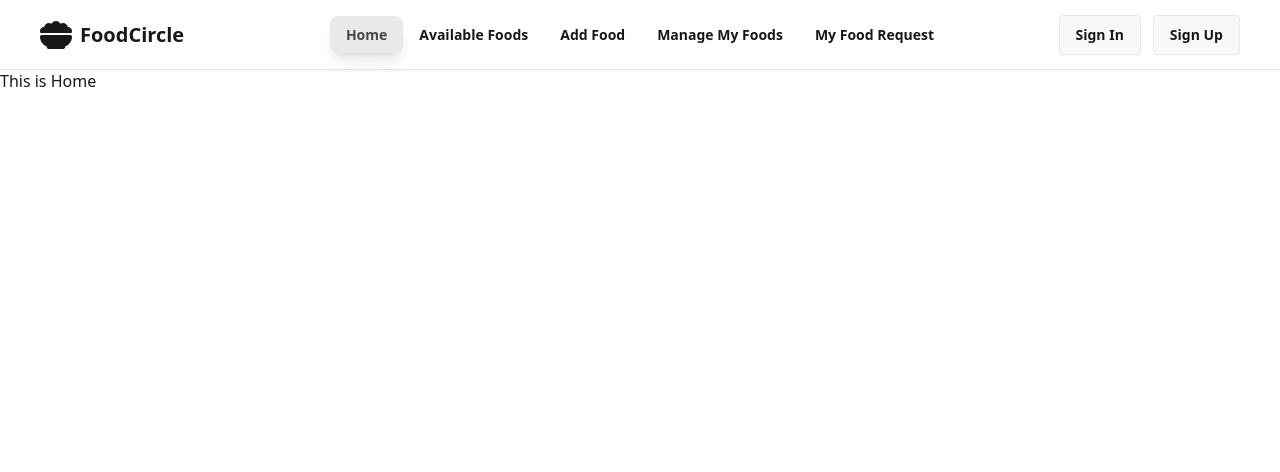
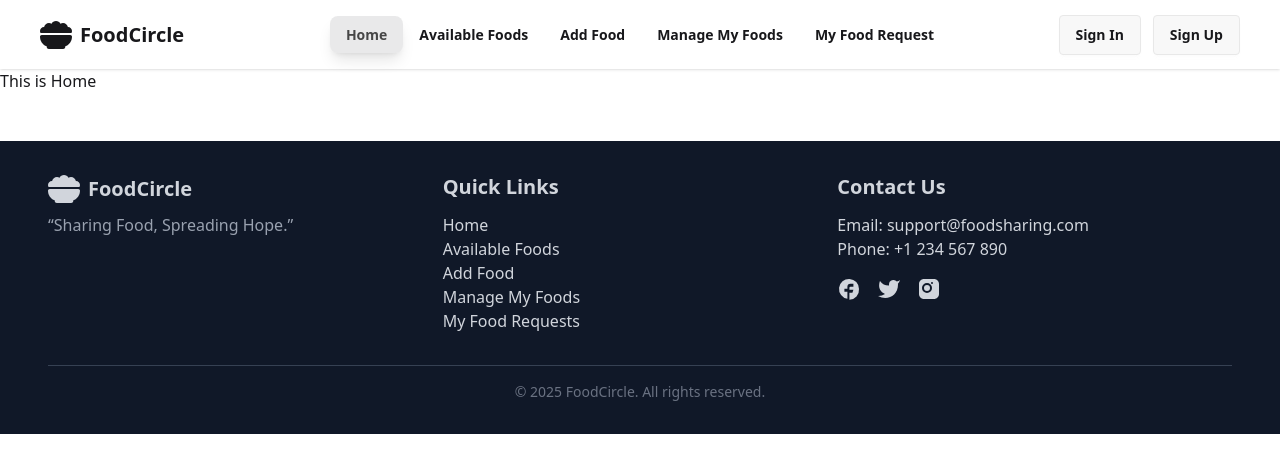
Before and after one commit to Alireja-khan/Food-Circle-Client, a React (Vite) app: page / in a window 1280 px wide. Shown: the top 472 px of the page. Built offline with nearby package versions, Linux system fonts and the light colour scheme; no server answers.

Commit message:
added signIn and signUp with google authentication and added a very nice footer also

```diff
--- a/src/components/Footer.jsx
+++ b/src/components/Footer.jsx
@@ -1,62 +1,62 @@
-// import React from 'react';
-// import { FaBowlFood } from 'react-icons/fa6';
+import React from 'react';
+import { FaBowlFood } from 'react-icons/fa6';
 
-// const Footer = () => {
-//     return (
-//         <footer className="bg-gray-900 text-gray-300 py-8 mt-12">
-//             <div className="container mx-auto px-6 md:px-12">
-//                 <div className="flex flex-col md:flex-row justify-between items-center md:items-start space-y-6 md:space-y-0">
-//                     {/* About Section */}
-//                     <div className="md:w-1/3">
-//                         <div className="flex items-center space-x-2 text-xl font-bold ">
-//                             <FaBowlFood className='w-8 h-8' />
-//                             <span>FoodCircle</span>
-//                         </div>
-//                         <p className="text-gray-400 mt-2">
-//                             “Sharing Food, Spreading Hope.”
-//                         </p>
-//                     </div>
+const Footer = () => {
+    return (
+        <footer className="bg-gray-900 text-gray-300 py-8 mt-12">
+            <div className="container mx-auto px-6 md:px-12">
+                <div className="flex flex-col md:flex-row justify-between items-center md:items-start space-y-6 md:space-y-0">
+                    {/* About Section */}
+                    <div className="md:w-1/3">
+                        <div className="flex items-center space-x-2 text-xl font-bold ">
+                            <FaBowlFood className='w-8 h-8' />
+                            <span>FoodCircle</span>
+                        </div>
+                        <p className="text-gray-400 mt-2">
+                            “Sharing Food, Spreading Hope.”
+                        </p>
+                    </div>
 
-//                     {/* Quick Links */}
-//                     <div className="md:w-1/3">
-//                         <h2 className="text-xl font-semibold mb-3">Quick Links</h2>
-//                         <ul>
-//                             <li><a href="/" className="hover:text-white transition">Home</a></li>
-//                             <li><a href="/available-foods" className="hover:text-white transition">Available Foods</a></li>
-//                             <li><a href="/add-food" className="hover:text-white transition">Add Food</a></li>
-//                             <li><a href="/manage-foods" className="hover:text-white transition">Manage My Foods</a></li>
-//                             <li><a href="/my-requests" className="hover:text-white transition">My Food Requests</a></li>
-//                         </ul>
-//                     </div>
+                    {/* Quick Links */}
+                    <div className="md:w-1/3">
+                        <h2 className="text-xl font-semibold mb-3">Quick Links</h2>
+                        <ul>
+                            <li><a href="/" className="hover:text-white transition">Home</a></li>
+                            <li><a href="/available-foods" className="hover:text-white transition">Available Foods</a></li>
+                            <li><a href="/add-food" className="hover:text-white transition">Add Food</a></li>
+                            <li><a href="/manage-foods" className="hover:text-white transition">Manage My Foods</a></li>
+                            <li><a href="/my-requests" className="hover:text-white transition">My Food Requests</a></li>
+                        </ul>
+                    </div>
 
-//                     {/* Contact & Social */}
-//                     <div className="md:w-1/3">
-//                         <h2 className="text-xl font-semibold mb-3">Contact Us</h2>
-//                         <p>Email: <a href="mailto:support@foodsharing.com" className="hover:text-white transition">support@foodsharing.com</a></p>
-//                         <p>Phone: <a href="tel:+1234567890" className="hover:text-white transition">+1 234 567 890</a></p>
+                    {/* Contact & Social */}
+                    <div className="md:w-1/3">
+                        <h2 className="text-xl font-semibold mb-3">Contact Us</h2>
+                        <p>Email: <a href="mailto:support@foodsharing.com" className="hover:text-white transition">support@foodsharing.com</a></p>
+                        <p>Phone: <a href="tel:+1234567890" className="hover:text-white transition">+1 234 567 890</a></p>
 
-//                         <div className="flex space-x-4 mt-4">
-//                             {/* You can replace '#' with your actual social URLs */}
-//                             <a href="#" aria-label="Facebook" className="hover:text-white transition">
-//                                 <svg className="w-6 h-6 fill-current" viewBox="0 0 24 24"><path d="M22 12a10 10 0 10-11.6 9.8v-7h-3v-3h3v-2a3 3 0 013-3h3v3h-3a1 1 0 00-1 1v2h4l-1 3h-3v7A10 10 0 0022 12z" /></svg>
-//                             </a>
-//                             <a href="#" aria-label="Twitter" className="hover:text-white transition">
-//                                 <svg className="w-6 h-6 fill-current" viewBox="0 0 24 24"><path d="M23 3a10.9 10.9 0 01-3.14 1.53 4.48 4.48 0 00-7.86 3v1A10.66 10.66 0 013 4s-4 9 5 13a11.64 11.64 0 01-7 2c9 5 20 0 20-11.5a4.5 4.5 0 00-.08-.83A7.72 7.72 0 0023 3z" /></svg>
-//                             </a>
-//                             <a href="#" aria-label="Instagram" className="hover:text-white transition">
-//                                 <svg className="w-6 h-6 fill-current" viewBox="0 0 24 24"><path d="M7 2C4.243 2 2 4.243 2 7v10c0 2.757 2.243 5 5 5h10c2.757 0 5-2.243 5-5V7c0-2.757-2.243-5-5-5H7zm8 3a1 1 0 110 2 1 1 0 010-2zm-5 1a5 5 0 110 10 5 5 0 010-10zm0 2a3 3 0 100 6 3 3 0 000-6z" /></svg>
-//                             </a>
-//                         </div>
-//                     </div>
-//                 </div>
+                        <div className="flex space-x-4 mt-4">
+                            {/* You can replace '#' with your actual social URLs */}
+                            <a href="#" aria-label="Facebook" className="hover:text-white transition">
+                                <svg className="w-6 h-6 fill-current" viewBox="0 0 24 24"><path d="M22 12a10 10 0 10-11.6 9.8v-7h-3v-3h3v-2a3 3 0 013-3h3v3h-3a1 1 0 00-1 1v2h4l-1 3h-3v7A10 10 0 0022 12z" /></svg>
+                            </a>
+                            <a href="#" aria-label="Twitter" className="hover:text-white transition">
+                                <svg className="w-6 h-6 fill-current" viewBox="0 0 24 24"><path d="M23 3a10.9 10.9 0 01-3.14 1.53 4.48 4.48 0 00-7.86 3v1A10.66 10.66 0 013 4s-4 9 5 13a11.64 11.64 0 01-7 2c9 5 20 0 20-11.5a4.5 4.5 0 00-.08-.83A7.72 7.72 0 0023 3z" /></svg>
+                            </a>
+                            <a href="#" aria-label="Instagram" className="hover:text-white transition">
+                                <svg className="w-6 h-6 fill-current" viewBox="0 0 24 24"><path d="M7 2C4.243 2 2 4.243 2 7v10c0 2.757 2.243 5 5 5h10c2.757 0 5-2.243 5-5V7c0-2.757-2.243-5-5-5H7zm8 3a1 1 0 110 2 1 1 0 010-2zm-5 1a5 5 0 110 10 5 5 0 010-10zm0 2a3 3 0 100 6 3 3 0 000-6z" /></svg>
+                            </a>
+                        </div>
+                    </div>
+                </div>
 
-//                 {/* Copyright */}
-//                 <div className="mt-8 border-t border-gray-700 pt-4 text-center text-gray-500 text-sm">
-//                     &copy; {new Date().getFullYear()} FoodCircle. All rights reserved.
-//                 </div>
-//             </div>
-//         </footer>
-//     );
-// };
+                {/* Copyright */}
+                <div className="mt-8 border-t border-gray-700 pt-4 text-center text-gray-500 text-sm">
+                    &copy; {new Date().getFullYear()} FoodCircle. All rights reserved.
+                </div>
+            </div>
+        </footer>
+    );
+};
 
-// export default Footer;
+export default Footer;
--- a/src/contexts/AuthContext/AuthProvider.jsx
+++ b/src/contexts/AuthContext/AuthProvider.jsx
@@ -2,6 +2,7 @@ import React, { useEffect, useState } from 'react';
 import { AuthContext } from './AuthContext';
 import { createUserWithEmailAndPassword, onAuthStateChanged, signInWithEmailAndPassword, signOut } from 'firebase/auth';
 import { auth } from '../../services/firebase.init';
+
 
 const AuthProvider = ({ children }) => {
 
--- a/src/layouts/RootLayout.jsx
+++ b/src/layouts/RootLayout.jsx
@@ -1,14 +1,14 @@
 import React from 'react';
 import { Outlet } from 'react-router-dom';
 import Navbar from '../components/Navbar';
-// import Footer from '../components/Footer';
+import Footer from '../components/Footer';
 
 const RootLayout = () => {
     return (
         <div>
             <Navbar></Navbar>
             <Outlet></Outlet>
-            {/* <Footer></Footer> */}
+            <Footer></Footer>
         </div>
     );
 };
--- a/src/pages/SignIn.jsx
+++ b/src/pages/SignIn.jsx
@@ -4,11 +4,29 @@ import { FaBowlFood } from 'react-icons/fa6';
 import { GoHome, GoHomeFill } from 'react-icons/go';
 import { Link, NavLink, useNavigate } from 'react-router-dom';
 import { AuthContext } from '../contexts/AuthContext/AuthContext';
+import { GoogleAuthProvider, signInWithPopup } from 'firebase/auth';
+import { auth } from '../services/firebase.init';
 
 const SignIn = () => {
 
+
+    const provider = new GoogleAuthProvider();
     const { signInUser } = use(AuthContext);
-    const navigate = useNavigate()
+    const navigate = useNavigate();
+
+
+
+    const handleGoogleSignIn = () => {
+        signInWithPopup(auth, provider)
+        .then(result => {
+            console.log(result);
+            navigate('/')
+        })
+        .catch(error => {
+            console.log(error);
+        })
+    }
+
 
     const handleSignIn = e => {
         e.preventDefault();
@@ -59,7 +77,7 @@ const SignIn = () => {
 
                     <button
                         type="button"
-                        // onClick=''
+                        onClick={handleGoogleSignIn}
                         className="btn bg-white text-black border border-gray-300 w-full flex items-center justify-center"
                     >
                         <img src="https://img.icons8.com/color/16/google-logo.png" alt="Google" className="mr-2" />
--- a/src/pages/SignUp.jsx
+++ b/src/pages/SignUp.jsx
@@ -4,6 +4,8 @@ import { GoHome, GoHomeFill } from "react-icons/go";
 import { FaBowlFood } from 'react-icons/fa6';
 import { use } from 'react';
 import { AuthContext } from '../contexts/AuthContext/AuthContext';
+import { GoogleAuthProvider, signInWithPopup } from 'firebase/auth';
+import { auth } from '../services/firebase.init';
 
 const SignUp = () => {
 
@@ -25,7 +27,22 @@ const SignUp = () => {
         .catch(error => {
             console.log(error);
         })
-    }
+    };
+
+
+
+
+    const handleGoogleSignUp = () => {
+        const provider = new GoogleAuthProvider();
+        signInWithPopup(auth, provider)
+        .then(result => {
+            console.log(result);
+            navigate('/')
+        })
+        .catch(error => {
+            console.log(error);
+        })
+    };
 
 
     return (
@@ -61,7 +78,7 @@ const SignUp = () => {
 
                             <div className="divider">OR</div>
 
-                            <button onClick='' className="btn bg-white text-black border-[#e5e5e5] mb-4 w-full">
+                            <button onClick={handleGoogleSignUp} className="btn bg-white text-black border-[#e5e5e5] mb-4 w-full">
                                 <svg aria-label="Google logo" width="16" height="16" xmlns="http://www.w3.org/2000/svg" viewBox="0 0 512 512" className="mr-2">
                                     <g>
                                         <path d="m0 0H512V512H0" fill="#fff" />
```
